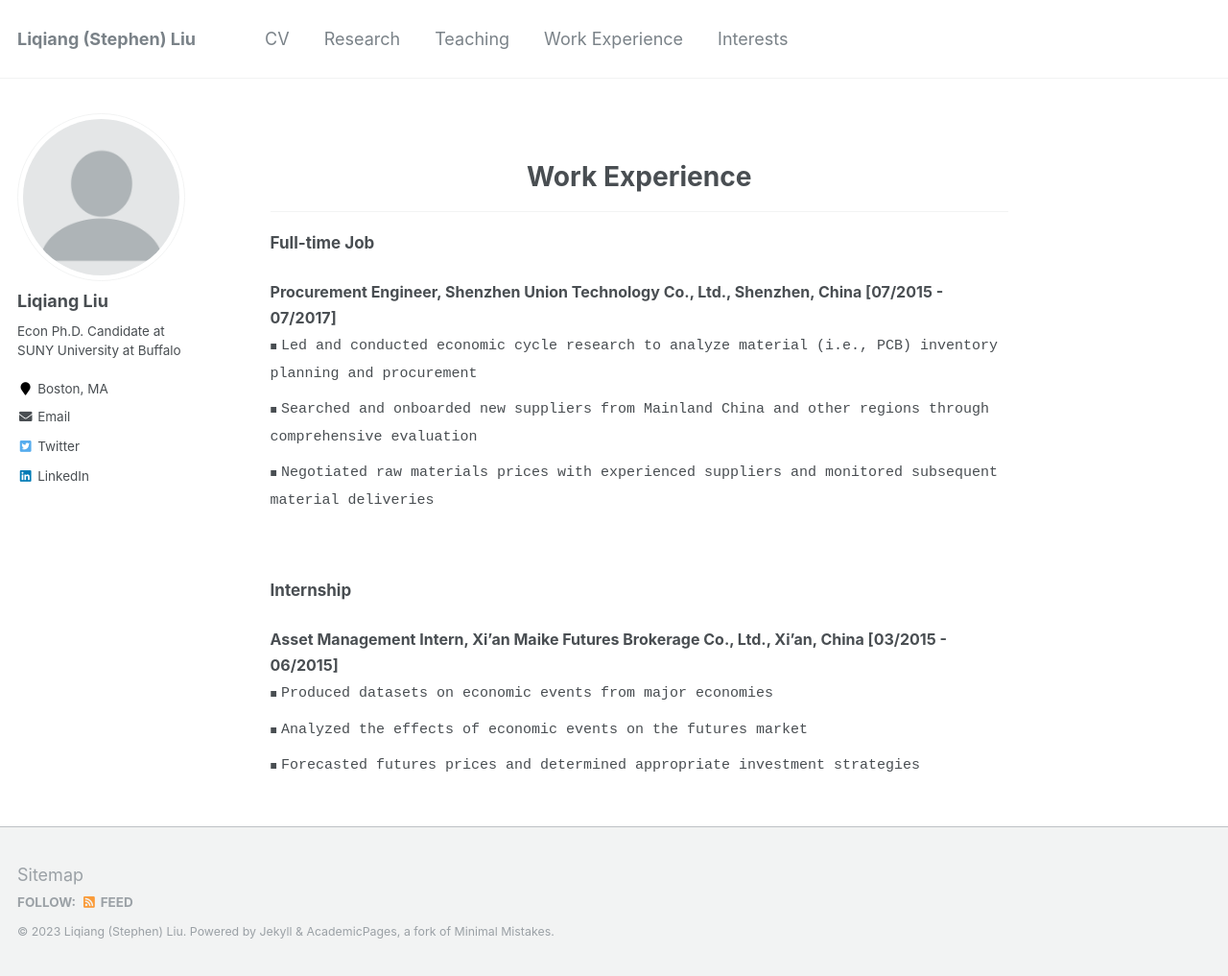
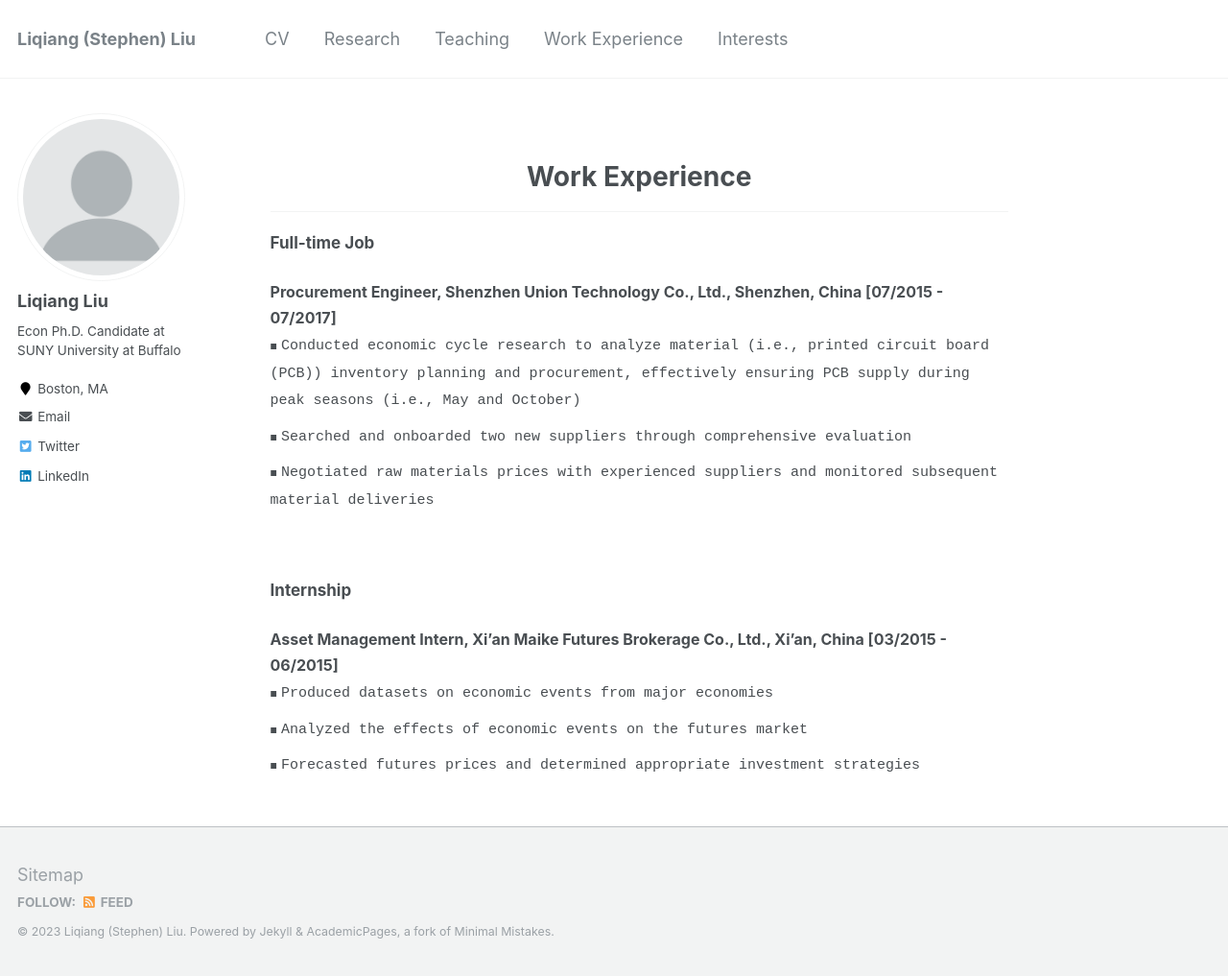
Before and after one commit to Liqiang-Liu/Liqiang-Liu.github.io, a Jekyll site: the page built from _pages/workexperience.md, in a window 1280 px wide and 1017 px high. Shown: the whole window at 96% size. Built offline with Jekyll 4.4.1, drawn with Linux system fonts in a browser that asks for light colours.

Commit message:
Update workexperience.md

```diff
--- a/_pages/workexperience.md
+++ b/_pages/workexperience.md
@@ -29,8 +29,8 @@ redirect_from:
 <ul class="custom-bullet">
   <span style="font-size: 16px;"><strong>Procurement Engineer, Shenzhen Union Technology Co., Ltd., Shenzhen, China [07/2015 - 07/2017]</strong></span>
     <ul class="custom-bullet">
-      <li><span style="font-size: 15px; font-family: monospace;">Led and conducted economic cycle research to analyze material (i.e., PCB) inventory planning and procurement</span></li>
-      <li><span style="font-size: 15px; font-family: monospace;">Searched and onboarded new suppliers from Mainland China and other regions through comprehensive evaluation</span></li>
+      <li><span style="font-size: 15px; font-family: monospace;">Conducted economic cycle research to analyze material (i.e., printed circuit board (PCB)) inventory planning and procurement, effectively ensuring PCB supply during peak seasons (i.e., May and October)</span></li>
+      <li><span style="font-size: 15px; font-family: monospace;">Searched and onboarded two new suppliers through comprehensive evaluation</span></li>
       <li><span style="font-size: 15px; font-family: monospace;">Negotiated raw materials prices with experienced suppliers and monitored subsequent material deliveries</span></li>
      </ul>
   </ul>
```
